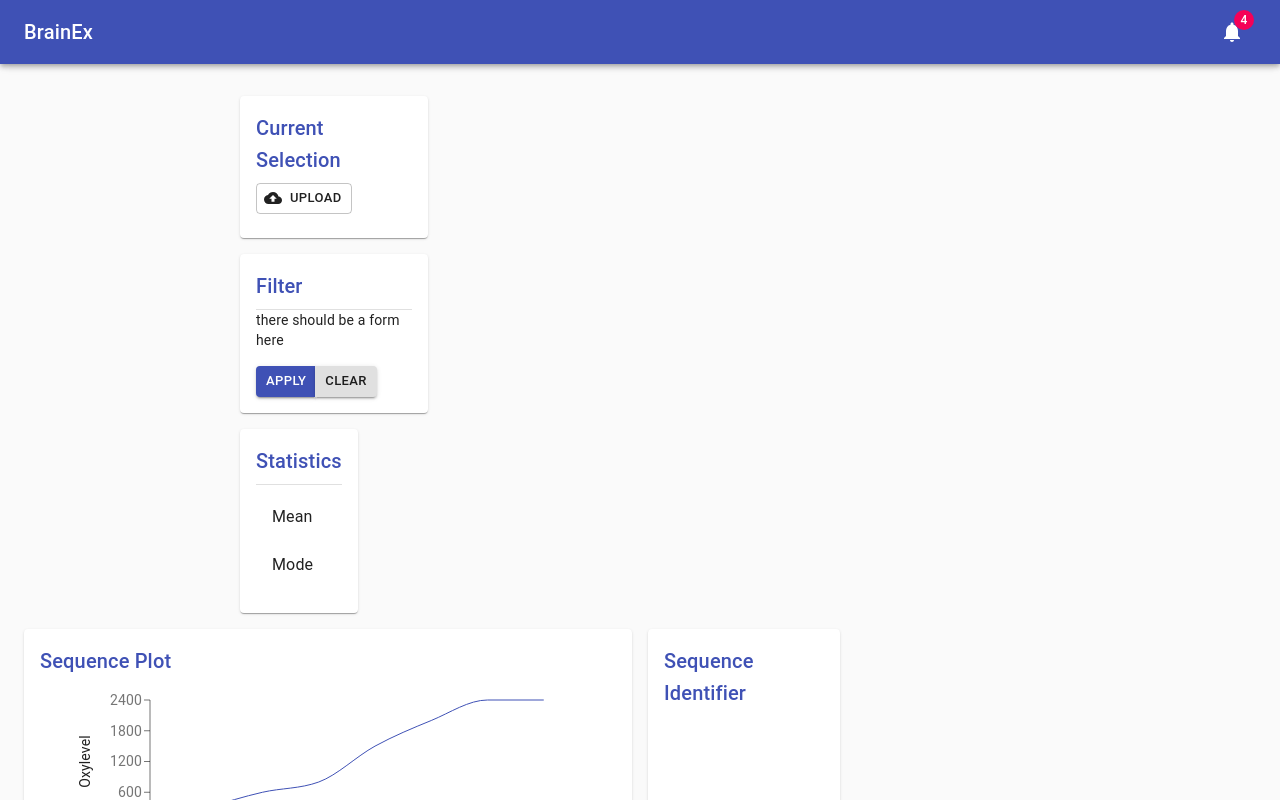
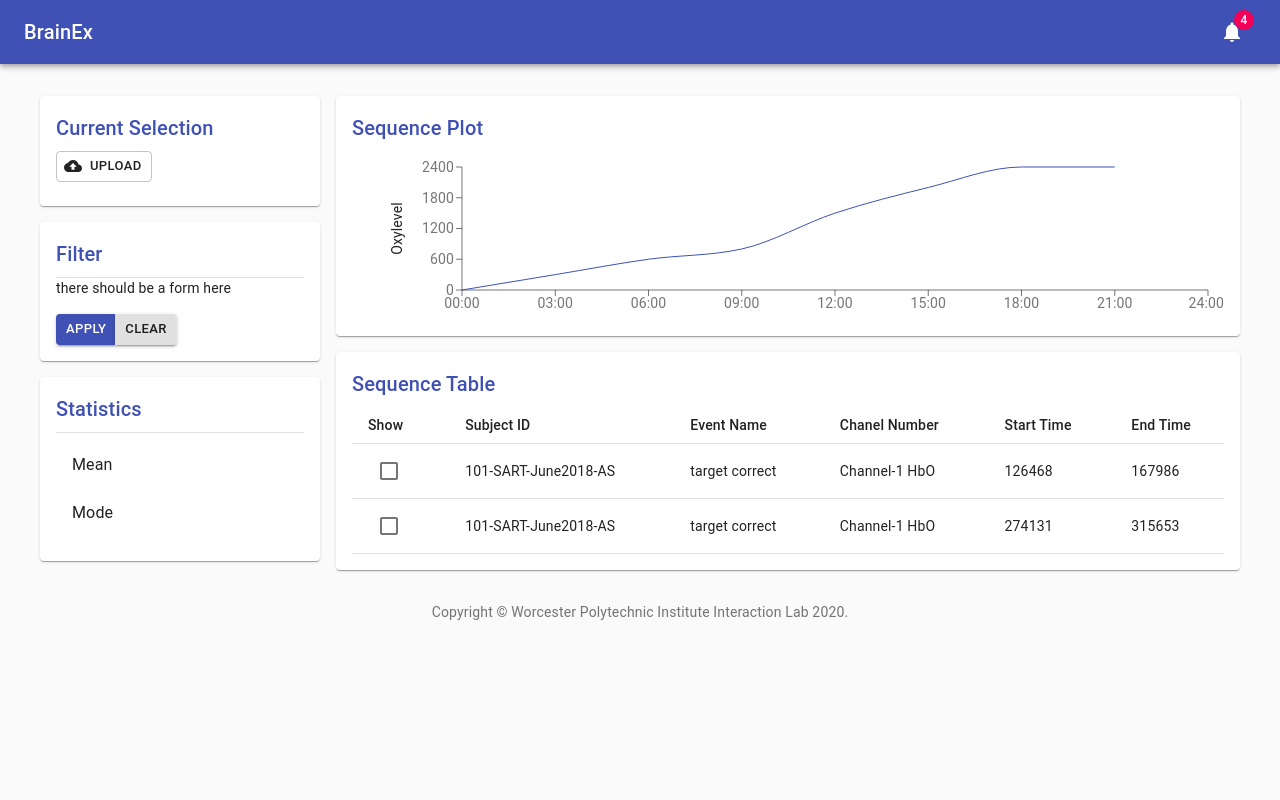
Before and after one commit to vandanand/BrainEx-UI, a React (Create React App) app in the folder BrainEx/: page /QueryFinder in a window 1280 px wide. Built offline with nearby package versions, Linux system fonts and the light colour scheme.

Commit message:
template layout is set up

```diff
--- a/BrainEx/src/Components/Dashboard.js
+++ b/BrainEx/src/Components/Dashboard.js
@@ -14,7 +14,6 @@ import Paper from '@material-ui/core/Paper';
 import Link from '@material-ui/core/Link';
 import NotificationsIcon from '@material-ui/icons/Notifications';
 import Chart from './Chart';
-import Legend from './Legend';
 import DataTable from './DataTable';
 import CurrSeqSelection from './CurrSeqSelection'
 import Filter from './Filter'
@@ -84,52 +83,47 @@ export default function Dashboard() {
             </AppBar>
             <main className={classes.content}>
                 <div className={classes.appBarSpacer}/>
-                <Container maxWidth="lg" className={classes.container}>
-                    <Grid container spacing={2} direction="row"
-                          justify="center"
-                          alignItems="center">
-                        <Grid container item spacing={2} xs={8} direction="column"
-                              justify="center"
-                              alignItems="flex-start">
+                <Container maxWidth='lg' className={classes.container}>
+                    <Grid container spacing={2} direction="row" justify="center"
+                          alignItems="flex-start">
+                        <Grid item container spacing={2} direction="column" lg={3}>
                             {/* current sequence selection thumbnail */}
-                            <Grid item xs={3}>
+                            <Grid item>
                                 <Paper className={classes.paper}>
                                     <CurrSeqSelection/>
                                 </Paper>
                             </Grid>
                             {/* filters */}
-                            <Grid item xs={3}>
+                            <Grid item>
                                 <Paper className={classes.paper}>
                                     <Filter/>
                                 </Paper>
                             </Grid>
-                            {/* stats*/}
-                            <Grid item xs={3}>
+                            {/*stats*/}
+                            <Grid item>
                                 <Paper className={classes.paper}>
                                     <Stats/>
                                 </Paper>
                             </Grid>
                         </Grid>
-                        <Grid container item spacing={2}>
+                        <Grid item container spacing={2} direction="row" lg={9}>
+                            {/*</Grid>*/}
+                            {/*<Grid item container spacing={2} direction="column">*/}
                             {/* Chart */}
-                            <Grid item xs={6}>
+                            <Grid item lg={12}>
                                 <Paper className={fixedHeightPaper}>
+                                    {/*<Paper className={classes.paper}>*/}
                                     <Chart/>
                                 </Paper>
                             </Grid>
-                            {/* Recent Deposits */}
-                            <Grid item xs={2}>
-                                <Paper className={fixedHeightPaper}>
-                                    <Legend/>
-                                </Paper>
-                            </Grid>
-                            {/* Recent Orders */}
-                            <Grid item xs={8}>
+                            <Grid item lg={12}>
                                 <Paper className={classes.paper}>
                                     <DataTable/>
                                 </Paper>
+                                {/*</Grid>*/}
                             </Grid>
                         </Grid>
+                        {/*</Grid>*/}
                     </Grid>
                     <Box pt={4}>
                         <Copyright/>
--- a/BrainEx/src/Components/Legend.js
+++ b/BrainEx/src/Components/Legend.js
@@ -1,33 +1,103 @@
-import React from 'react';
-import {makeStyles} from '@material-ui/core/styles';
-import Title from './Title';
+// import React from 'react';
+// import {makeStyles} from '@material-ui/core/styles';
+// import Title from './Title';
+//
+// function preventDefault(event) {
+//   event.preventDefault();
+// }
+//
+// const useStyles = makeStyles({
+//   depositContext: {
+//     flex: 1,
+//   },
+// });
+//
+// export default function Legend() {
+//     const classes = useStyles();
+//     return (
+//         <React.Fragment>
+//             <Title>Sequence Identifier</Title>
+//             {/*<Typography component="p" variant="h4">*/}
+//             {/*  $3,024.00*/}
+//             {/*</Typography>*/}
+//             {/*<Typography color="textSecondary" className={classes.depositContext}>*/}
+//             {/*  on 15 March, 2019*/}
+//             {/*</Typography>*/}
+//             {/*<div>*/}
+//             {/*  <Link color="primary" href="#" onClick={preventDefault}>*/}
+//             {/*    View balance*/}
+//             {/*  </Link>*/}
+//             {/*</div>*/}
+//         </React.Fragment>
+//     );
+// }
 
-function preventDefault(event) {
-  event.preventDefault();
-}
+const tileData = [
+    {
+        img: '/static/images/grid-list/breakfast.jpg',
+        title: 'Breakfast',
+        author: 'jill111',
+        cols: 2,
+        featured: true,
+    },
+    {
+        img: '/static/images/grid-list/burgers.jpg',
+        title: 'Tasty burger',
+        author: 'director90',
+    },
+    {
+        img: '/static/images/grid-list/camera.jpg',
+        title: 'Camera',
+        author: 'Danson67',
+    },
+    {
+        img: '/static/images/grid-list/morning.jpg',
+        title: 'Morning',
+        author: 'fancycrave1',
+        featured: true,
+    },
+    {
+        img: '/static/images/grid-list/hats.jpg',
+        title: 'Hats',
+        author: 'Hans',
+    },
+    {
+        img: '/static/images/grid-list/honey.jpg',
+        title: 'Honey',
+        author: 'fancycravel',
+    },
+    {
+        img: '/static/images/grid-list/vegetables.jpg',
+        title: 'Vegetables',
+        author: 'jill111',
+        cols: 2,
+    },
+    {
+        img: '/static/images/grid-list/plant.jpg',
+        title: 'Water plant',
+        author: 'BkrmadtyaKarki',
+    },
+    {
+        img: '/static/images/grid-list/mushroom.jpg',
+        title: 'Mushrooms',
+        author: 'PublicDomainPictures',
+    },
+    {
+        img: '/static/images/grid-list/olive.jpg',
+        title: 'Olive oil',
+        author: 'congerdesign',
+    },
+    {
+        img: '/static/images/grid-list/star.jpg',
+        title: 'Sea star',
+        cols: 2,
+        author: '821292',
+    },
+    {
+        img: '/static/images/grid-list/bike.jpg',
+        title: 'Bike',
+        author: 'danfador',
+    },
+];
 
-const useStyles = makeStyles({
-  depositContext: {
-    flex: 1,
-  },
-});
-
-export default function Legend() {
-    const classes = useStyles();
-    return (
-        <React.Fragment>
-            <Title>Sequence Identifier</Title>
-            {/*<Typography component="p" variant="h4">*/}
-            {/*  $3,024.00*/}
-            {/*</Typography>*/}
-            {/*<Typography color="textSecondary" className={classes.depositContext}>*/}
-            {/*  on 15 March, 2019*/}
-            {/*</Typography>*/}
-            {/*<div>*/}
-            {/*  <Link color="primary" href="#" onClick={preventDefault}>*/}
-            {/*    View balance*/}
-            {/*  </Link>*/}
-            {/*</div>*/}
-        </React.Fragment>
-    );
-}
+export default tileData;
```
Also changed, not shown: BrainEx/src/Components/ChartUpdate.js (added, +31 -0 lines).
